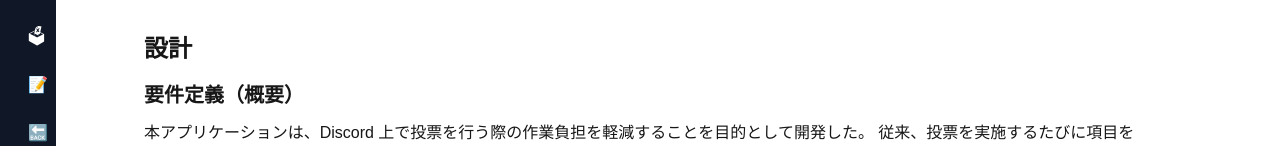
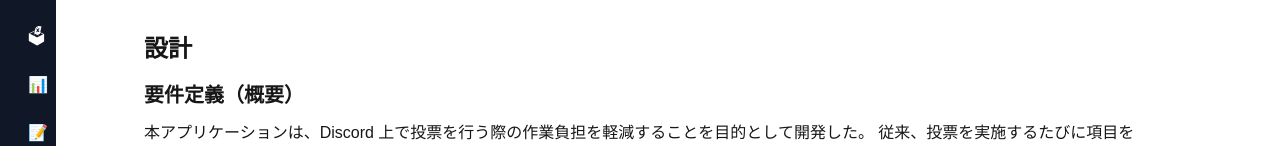
Before and after one commit to Kaiser05gg/DiscordPollBpt-front, a Next.js app: page /docs in a window 1280 px wide. Shown: the part 127-273 px from the top of the page. Built offline with nearby package versions, Linux system fonts and the light colour scheme.

Commit message:
add:サイドバーにドキュメントの追加

```diff
--- a/src/app/_components/Sidebar.tsx
+++ b/src/app/_components/Sidebar.tsx
@@ -34,6 +34,15 @@ export function Sidebar() {
               投票一覧
             </span>
           </Link>
+          <Link
+            href="/graph"
+            className="flex items-center gap-2 rounded px-3 py-2 hover:bg-gray-700 transition"
+          >
+            <span>📊</span>
+            <span className="whitespace-nowrap opacity-0 group-hover:opacity-100 transition-opacity duration-200">
+              graph
+            </span>
+          </Link>
 
           <Link
             href="/docs"
```
